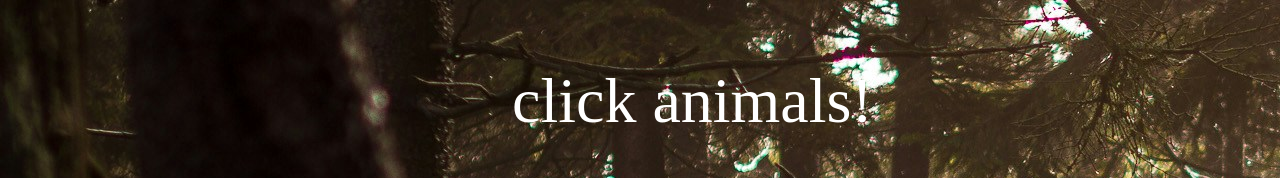
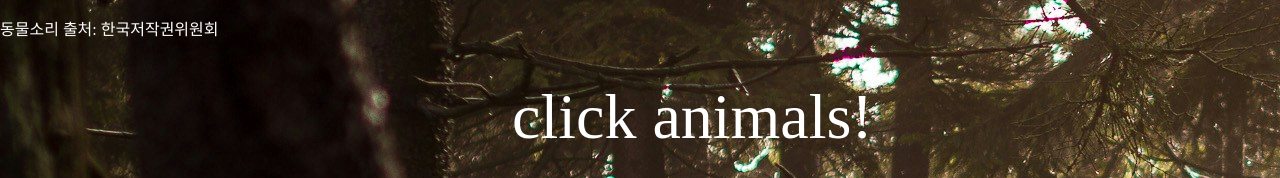
Before and after one commit to hyeonjg/animal-sound-practice-, a plain HTML site: page index.html in a window 1280 px wide. Shown: the top 178 px of the page. Drawn offline with Linux system fonts and the light colour scheme.

Commit message:
Add files via upload

```diff
--- a/index.html
+++ b/index.html
@@ -8,7 +8,8 @@
 		body{background-image: url("bg.jpg"); margin: 0;}
 
 		.bt{display: none;}
-		#pp{position: absolute; color: white; font-size: 4rem;
+		p{color: white;}
+		#pp{position: absolute; font-size: 4rem;
 			left: 40%;}
 
 		#img_sheep{
@@ -30,6 +31,7 @@
 	<!-- <input type='color' id="colorInput"> -->
 
 	<p id='pp'> click animals! </p>
+	<p>동물소리 출처: 한국저작권위원회</p>
 
 	<audio id='snd_sheep' src='sheep.mp3' type='audio/mp3'></audio>
 	<button type='button' id='sheep' class='bt'></button>
```
